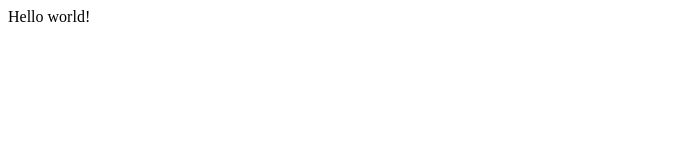
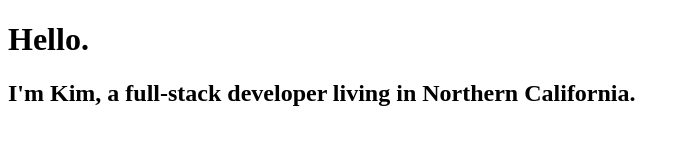
Before and after one commit to kc108/gatsby-bootcamp, a Gatsby site: page / in a window 1280 px wide. Shown: the whole page, without its empty margins (0-690 px from the left). Built offline with nearby package versions, Linux system fonts and the light colour scheme; Gatsby itself is replaced by a stand-in of ours.

Commit message:
adding content to index.js page

```diff
--- a/src/pages/index.js
+++ b/src/pages/index.js
@@ -1,5 +1,12 @@
 import React from "react"
 
-export default function Home() {
-  return <div>Hello world!</div>
+const IndexPage = () => {
+  return (
+    <div>
+      <h1>Hello.</h1>
+      <h2>I'm Kim, a full-stack developer living in Northern California.</h2>
+    </div>
+  )
 }
+
+export default IndexPage
```
